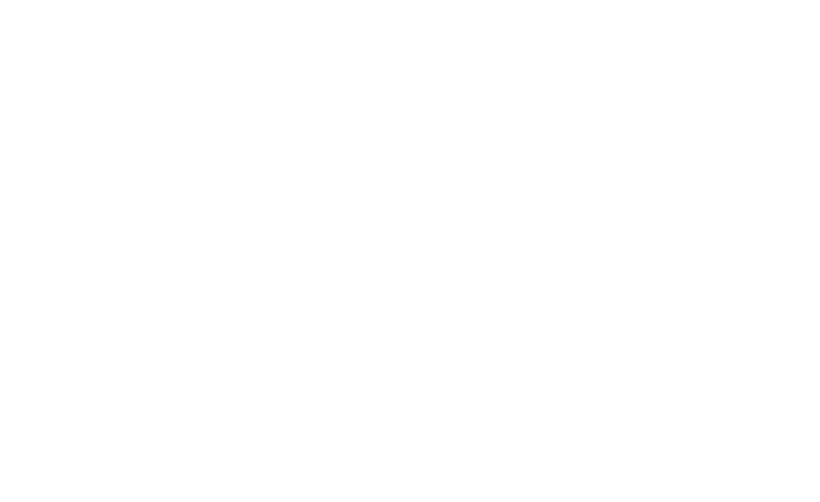
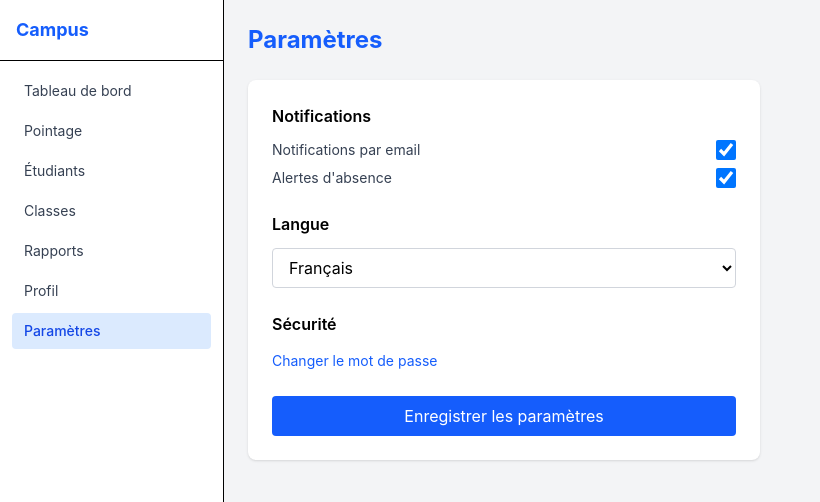
Before and after one commit to mg7984992-byte/pointage-presence-campus, a React (Vite) app: page /parametres in a window 1280 px wide. Before the commit this address had no page. Shown: the top 502 px of the page, without its empty margins (0-820 px from the left). Built offline with nearby package versions, Linux system fonts and the light colour scheme.

Commit message:
Ajout Sidebar et Layout pour navigation

```diff
--- a/src/App.tsx
+++ b/src/App.tsx
@@ -6,18 +6,24 @@
 import ClassesPage from './pages/ClassesPage'
 import RapportsPage from './pages/RapportsPage'
 import ProfilPage from './pages/ProfilPage'
+import ParametresPage from './pages/ParametresPage'
+import Layout from './components/Layout'
 
 function App() {
   return (
     <BrowserRouter>
       <Routes>
         <Route path="/" element={<LoginPage />} />
+
+        <Route element={<Layout />}>
           <Route path="/dashboard" element={<DashboardPage />} />
           <Route path="/pointage" element={<PointagePage />} />
           <Route path="/etudiants" element={<EtudiantsPage />} />
           <Route path="/classes" element={<ClassesPage />} />
           <Route path="/rapports" element={<RapportsPage />} />
           <Route path="/profil" element={<ProfilPage />} />
+          <Route path="/parametres" element={<ParametresPage />} />
+        </Route>
       </Routes>
     </BrowserRouter>
   )
--- /dev/null
+++ b/src/components/Layout.tsx
@@ -0,0 +1,15 @@
+import { Outlet } from 'react-router-dom'
+import Sidebar from './Sidebar'
+
+function Layout() {
+  return (
+    <div className="flex">
+      <Sidebar />
+      <div className="flex-1">
+        <Outlet />
+      </div>
+    </div>
+  )
+}
+
+export default Layout
--- /dev/null
+++ b/src/components/Sidebar.tsx
@@ -0,0 +1,40 @@
+import { Link, useLocation } from 'react-router-dom'
+
+function Sidebar() {
+  const location = useLocation()
+
+  const liens = [
+    { path: '/dashboard', label: 'Tableau de bord' },
+    { path: '/pointage', label: 'Pointage' },
+    { path: '/etudiants', label: 'Étudiants' },
+    { path: '/classes', label: 'Classes' },
+    { path: '/rapports', label: 'Rapports' },
+    { path: '/profil', label: 'Profil' },
+    { path: '/parametres', label: 'Paramètres' },
+  ]
+
+  return (
+    <aside className="w-56 min-h-screen bg-white border-r shadow-sm">
+      <div className="p-4 border-b">
+        <h2 className="font-bold text-blue-600 text-lg">Campus</h2>
+      </div>
+      <nav className="p-3 space-y-1">
+        {liens.map((lien) => (
+          <Link
+            key={lien.path}
+            to={lien.path}
+            className={`block px-3 py-2 rounded text-sm ${
+              location.pathname === lien.path
+                ? 'bg-blue-100 text-blue-700 font-medium'
+                : 'text-gray-700 hover:bg-gray-100'
+            }`}
+          >
+            {lien.label}
+          </Link>
+        ))}
+      </nav>
+    </aside>
+  )
+}
+
+export default Sidebar
--- /dev/null
+++ b/src/pages/ParametresPage.tsx
@@ -0,0 +1,42 @@
+function ParametresPage() {
+  return (
+    <div className="min-h-screen bg-gray-100 p-6">
+      <h1 className="text-2xl font-bold text-blue-600 mb-6">Paramètres</h1>
+
+      <div className="bg-white rounded-lg shadow p-6 max-w-lg space-y-6">
+        <div>
+          <h2 className="font-semibold mb-3">Notifications</h2>
+          <label className="flex items-center justify-between mb-2">
+            <span className="text-sm text-gray-700">Notifications par email</span>
+            <input type="checkbox" defaultChecked className="w-5 h-5" />
+          </label>
+          <label className="flex items-center justify-between">
+            <span className="text-sm text-gray-700">Alertes d'absence</span>
+            <input type="checkbox" defaultChecked className="w-5 h-5" />
+          </label>
+        </div>
+
+        <div>
+          <h2 className="font-semibold mb-3">Langue</h2>
+          <select className="w-full border border-gray-300 rounded px-3 py-2">
+            <option>Français</option>
+            <option>English</option>
+          </select>
+        </div>
+
+        <div>
+          <h2 className="font-semibold mb-3">Sécurité</h2>
+          <button className="text-blue-600 hover:underline text-sm">
+            Changer le mot de passe
+          </button>
+        </div>
+
+        <button className="w-full bg-blue-600 text-white py-2 rounded hover:bg-blue-700">
+          Enregistrer les paramètres
+        </button>
+      </div>
+    </div>
+  )
+}
+
+export default ParametresPage
```
Lines whose indentation alone changed are shown as unchanged.
